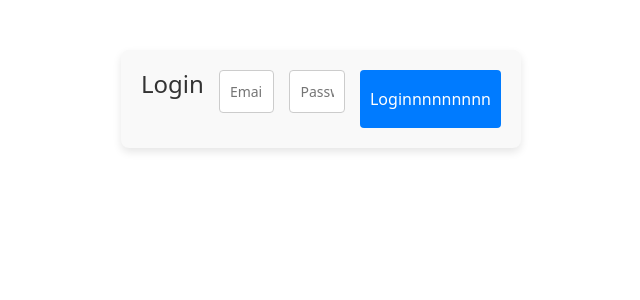
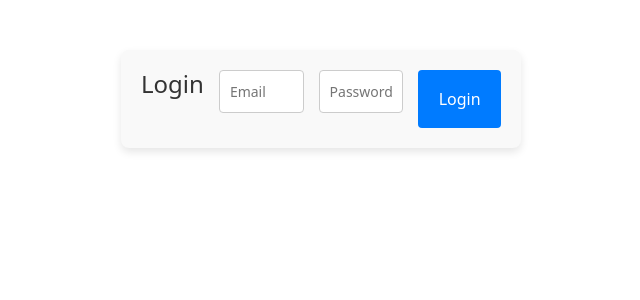
Before and after one commit to anjali777/biz_bill, a React (Create React App) app in the folder frontend_biz/: page /users/login_user in a window 1280 px wide. Shown: the top 300 px of the page, without its empty margins (319-959 px from the left). Built offline with nearby package versions, Linux system fonts and the light colour scheme; a small style sheet from the web is missing.

Commit message:
login page changes

```diff
--- a/frontend_biz/src/components/user/Login.js
+++ b/frontend_biz/src/components/user/Login.js
@@ -54,7 +54,7 @@
           onChange={handleChange}
           required
         />
-        <button type="submit">Loginnnnnnnnn</button>
+        <button type="submit">Login</button>
       </form>
     </div>
   );
```
